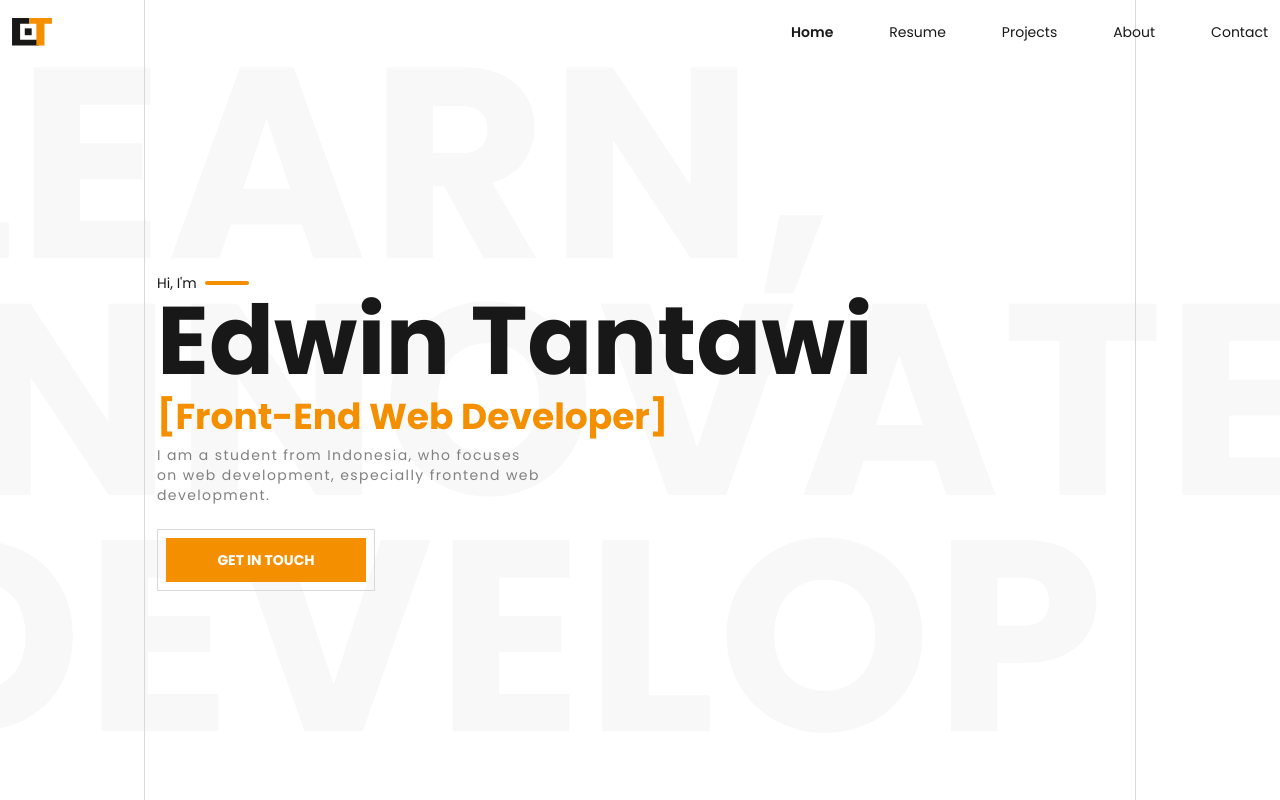
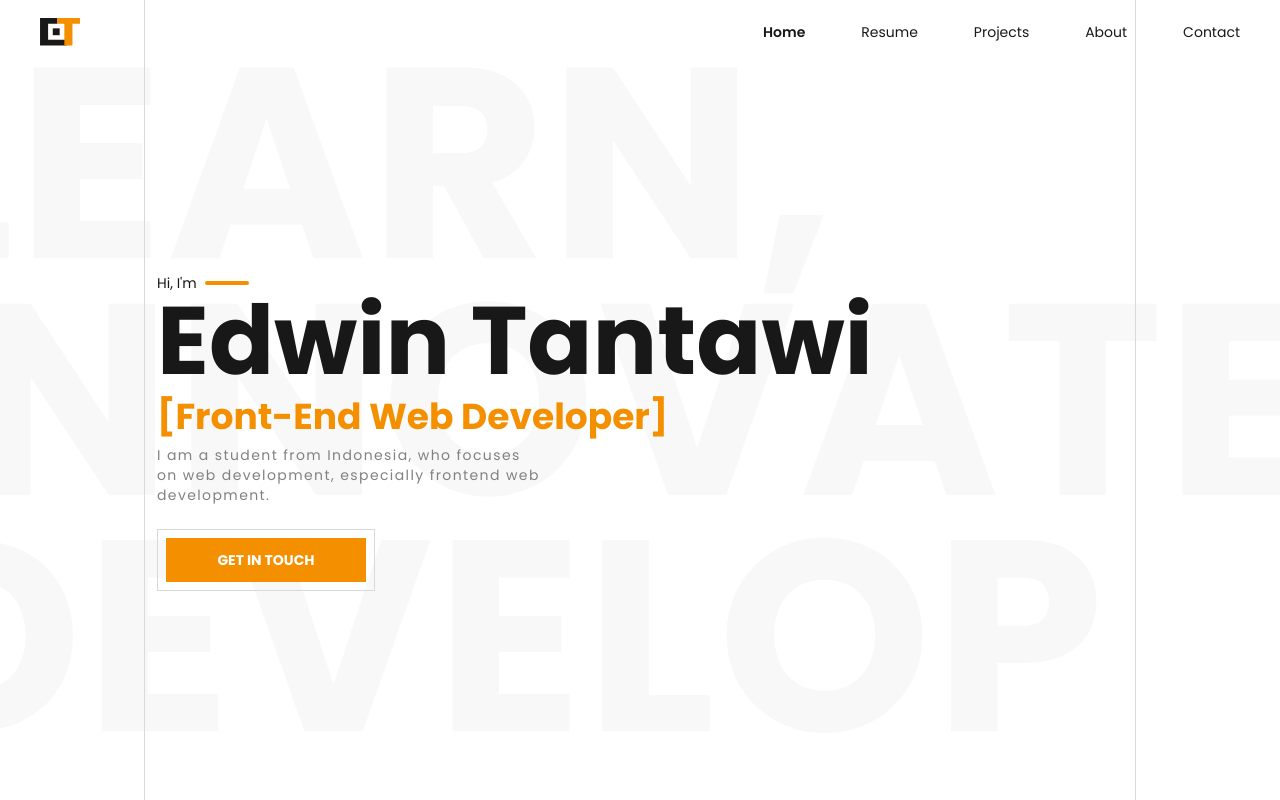
Before and after one commit to edwintantawi/portfolio-website, a Next.js app: page / in a window 1280 px wide. Shown: the top 800 px of the page. Built offline with nearby package versions, Linux system fonts and the light colour scheme.

Commit message:
added maxwidth at navbar

```diff
--- a/components/AppNav.jsx
+++ b/components/AppNav.jsx
@@ -32,7 +32,7 @@ const AppNav = () => {
 
   return (
     <nav
-      className={`flex items-center justify-between fixed top-0 z-50 w-full px-3 2xl:px-20 py-3 transition duration-300 ${
+      className={`flex items-center justify-between fixed top-0 z-50 w-full max-w-[1905px] transform right-1/2 translate-x-1/2 px-3 md:px-10 2xl:px-20 py-3 transition duration-300 ${
         isActiveNav && 'bg-white'
       }`}
     >
```
